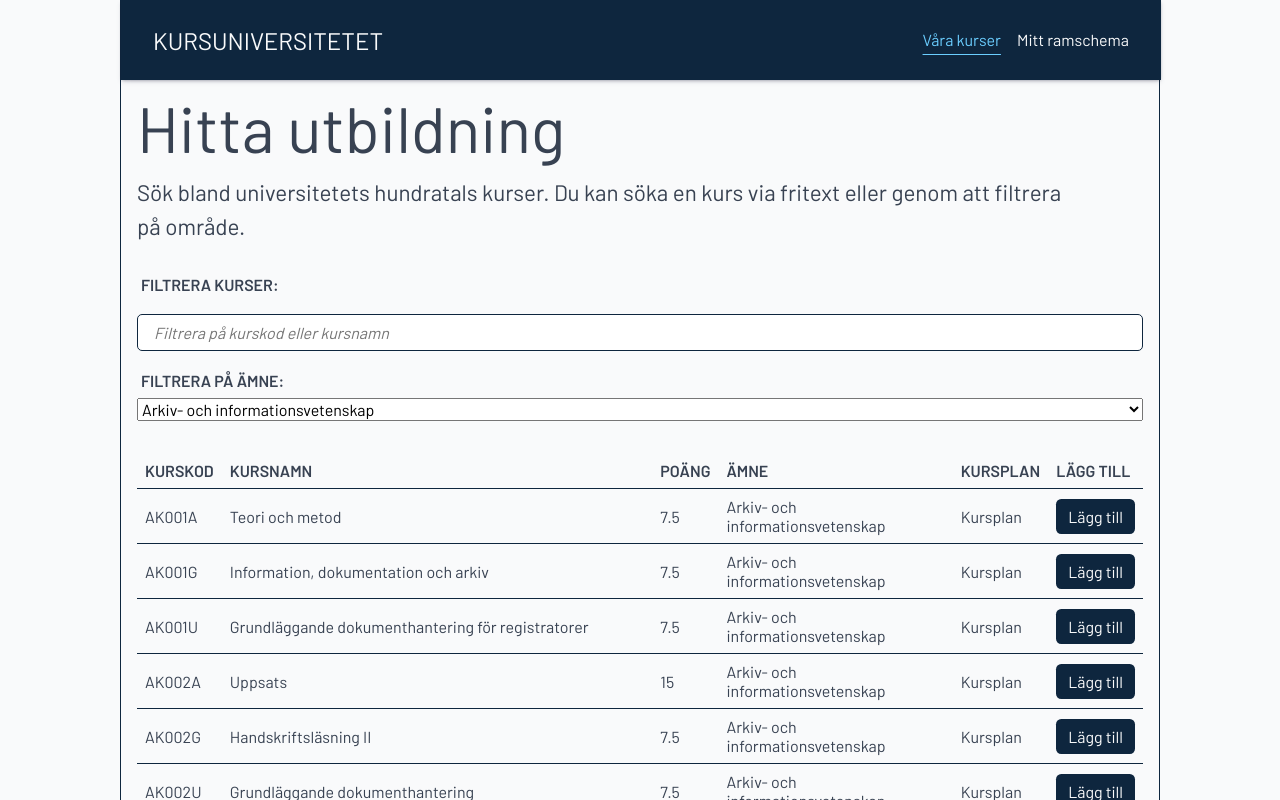
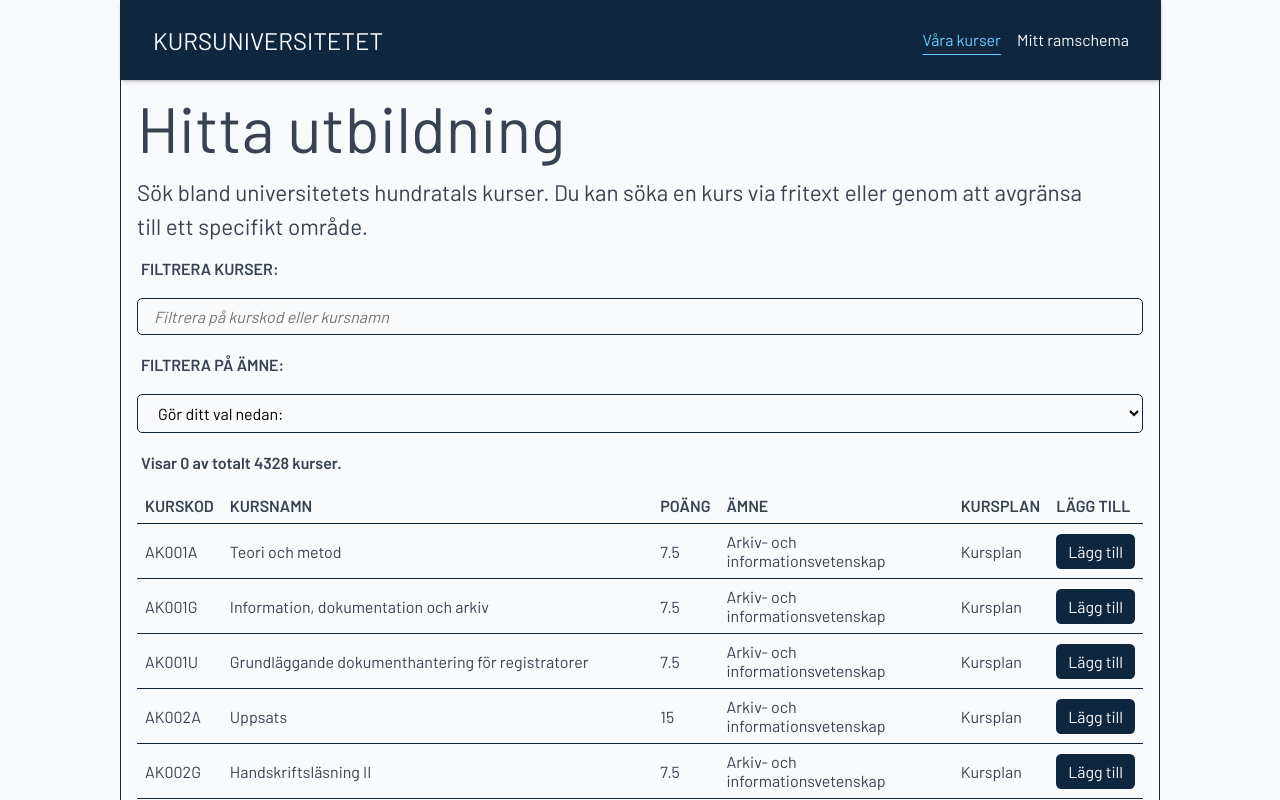
Before and after one commit to dalu2301/DT208G-Projekt, an Angular app: page /courses in a window 1280 px wide. Shown: the top 800 px of the page. Built offline with nearby package versions, Linux system fonts and the light colour scheme.

Commit message:
Continued work on filter functions for free text and select

```diff
--- a/src/app/components/courses/courses.component.css
+++ b/src/app/components/courses/courses.component.css
@@ -1,7 +1,7 @@
 section {
     --app-courses-border-color: hsl(210, 63%, 15%);
     padding-inline: 1rem;
-    margin-block-end: 2rem;
+    margin-block-end: 1rem;
 
     & h2 {
         font-size: clamp(2rem, 12vw, 4rem);
@@ -26,9 +26,11 @@ section {
             font-weight: 600;
         }
 
-        & input {
+        & input,
+        & select {
             width: 100%;
             border: 0.0625rem solid var(--app-courses-border-color);
+            background-color: transparent;
             padding-inline: 1rem;
             padding-block: 0.5rem;
             border-radius: 0.3125rem;
@@ -37,6 +39,11 @@ section {
 
         & input::placeholder {
             font-style: italic;
+        }
+
+        & div {
+            padding-inline: 0.25rem;
+            font-weight: 600;
         }
     }
 
@@ -79,6 +86,7 @@ section {
             background-color: var(--button-hover-color);
             color: var(--button-text-inverse-color);
             box-shadow: hsla(240, 30%, 28%, 0.25) 0px 2px 5px -1px, hsla(0, 0%, 0%, 0.3) 0px 1px 3px -1px;
+            cursor: pointer;
         }
 
         & tr:hover {
--- a/src/app/components/courses/courses.component.html
+++ b/src/app/components/courses/courses.component.html
@@ -4,21 +4,26 @@
     <h2>Hitta utbildning</h2>
     <p>
         Sök bland universitetets hundratals kurser. Du kan
-        söka en kurs via fritext eller genom att filtrera på område.
+        söka en kurs via fritext eller genom att avgränsa till ett specifikt område.
     </p>
 
 </section>
 
 <section>
 
-    <form>
+    <form [formGroup]="filterFormGroup">
         <label for="course-filter">Filtrera kurser:</label>
-        <input type="text" id="course-filter" placeholder="Filtrera på kurskod eller kursnamn">
+        <input type="text" id="course-filter" placeholder="Filtrera på kurskod eller kursnamn" formControlName="filterInput" (input)="filterCourses()">
         <label for="subject-filter">Filtrera på ämne:</label>
-        <select id="subject-filter">
+        <select id="subject-filter" formControlName="filterSelect" (change)="filterSelect()">
+            <option value="">Gör ditt val nedan:</option>
             <option *ngFor="let subject of subjects" value="{{ subject }}">{{ subject }}</option>
         </select>
+        <div>
+            Visar {{ numberOfCoursesCurrent}} av totalt {{ numberOfCoursesTotal }} kurser.
+        </div>
     </form>
+
 
 </section>
 
--- a/src/app/components/courses/courses.component.ts
+++ b/src/app/components/courses/courses.component.ts
@@ -2,12 +2,14 @@ import { Component, OnInit } from '@angular/core'
 import { Course } from '../../models/course'
 import { CourseHandlerService } from '../../services/course-handler.service'
 import { CommonModule } from '@angular/common'
+import { FormControl, FormGroup, ReactiveFormsModule, Validators } from '@angular/forms'
 
 @Component({
   selector: 'app-courses',
   standalone: true,
   imports: [
-    CommonModule
+    CommonModule,
+    ReactiveFormsModule
   ],
   templateUrl: './courses.component.html',
   styleUrl: './courses.component.css'
@@ -15,12 +17,24 @@ import { CommonModule } from '@angular/common'
 
 export class CoursesComponent implements OnInit {
 
+  filterFormGroup: FormGroup
   courses: Course[] = []
   coursesFiltered: Course[] = []
   subjects: string[] = []
+  subjectsSelected: string = ''
   errorMessage: string = ''
+  numberOfCoursesTotal: number = 0
+  numberOfCoursesCurrent: number = 0
 
-  constructor(private courseHandler: CourseHandlerService) { }
+  constructor(private courseHandler: CourseHandlerService) {
+
+    // Skapa ett Reactive Forms-formulär
+    this.filterFormGroup = new FormGroup({
+      filterInput: new FormControl(''),
+      filterSelect: new FormControl('')
+    })
+
+  }
 
   ngOnInit(): void {
 
@@ -32,7 +46,7 @@ export class CoursesComponent implements OnInit {
         this.courses = courses
         this.coursesFiltered = courses
         this.subjects = this.uniqueSubjects(this.courses)
-        console.log(this.subjects)
+        this.numberOfCoursesTotal = courses.length
 
       },
 
@@ -49,7 +63,7 @@ export class CoursesComponent implements OnInit {
   // Plockar ut unika ämnesområden för select-elementet
   uniqueSubjects(array: Course[]): string[] {
 
-    const map = new Map();
+    const map = new Map()
 
     for (const item of array) {
 
@@ -67,4 +81,12 @@ export class CoursesComponent implements OnInit {
 
   }
 
+  filterCourses() {
+    console.log(this.filterFormGroup.value.filterInput)
+  }
+
+  filterSelect() {
+    console.log(this.filterFormGroup.value.filterSelect)
+  }
+
 }
```
